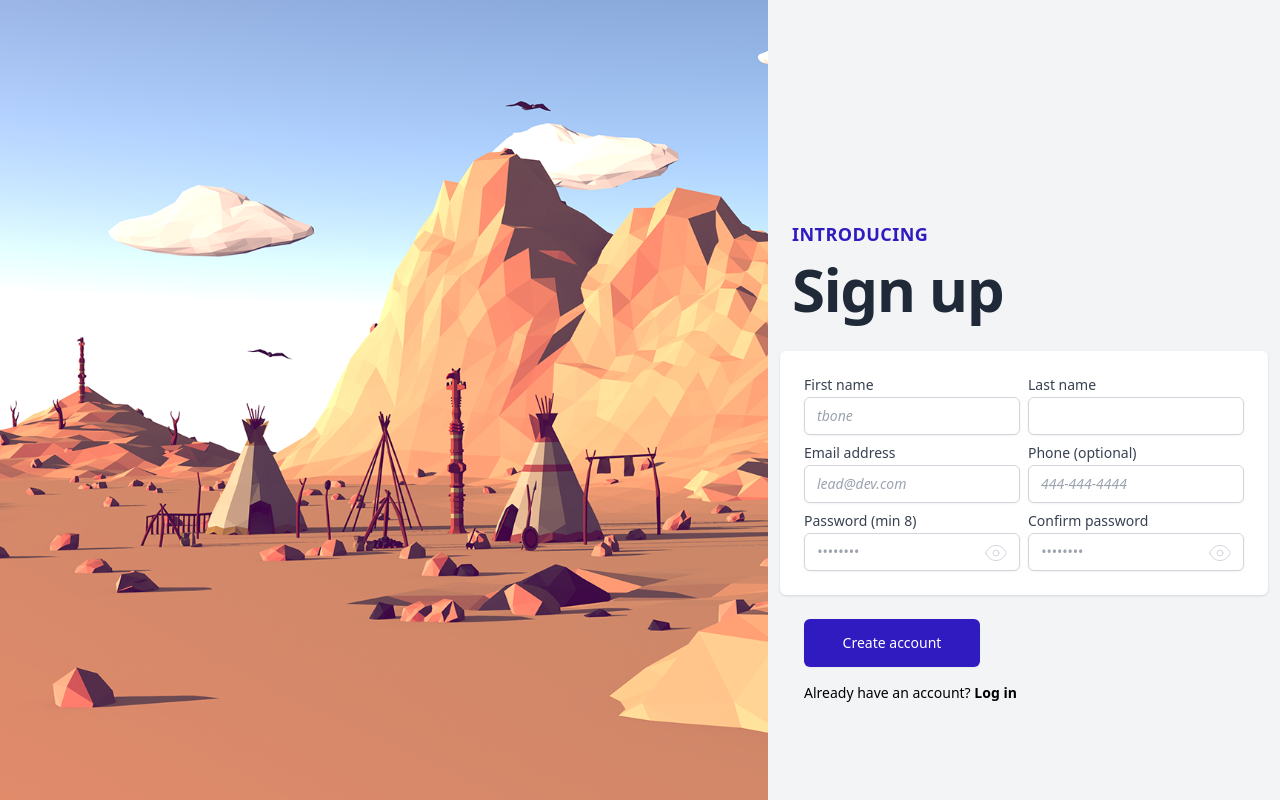
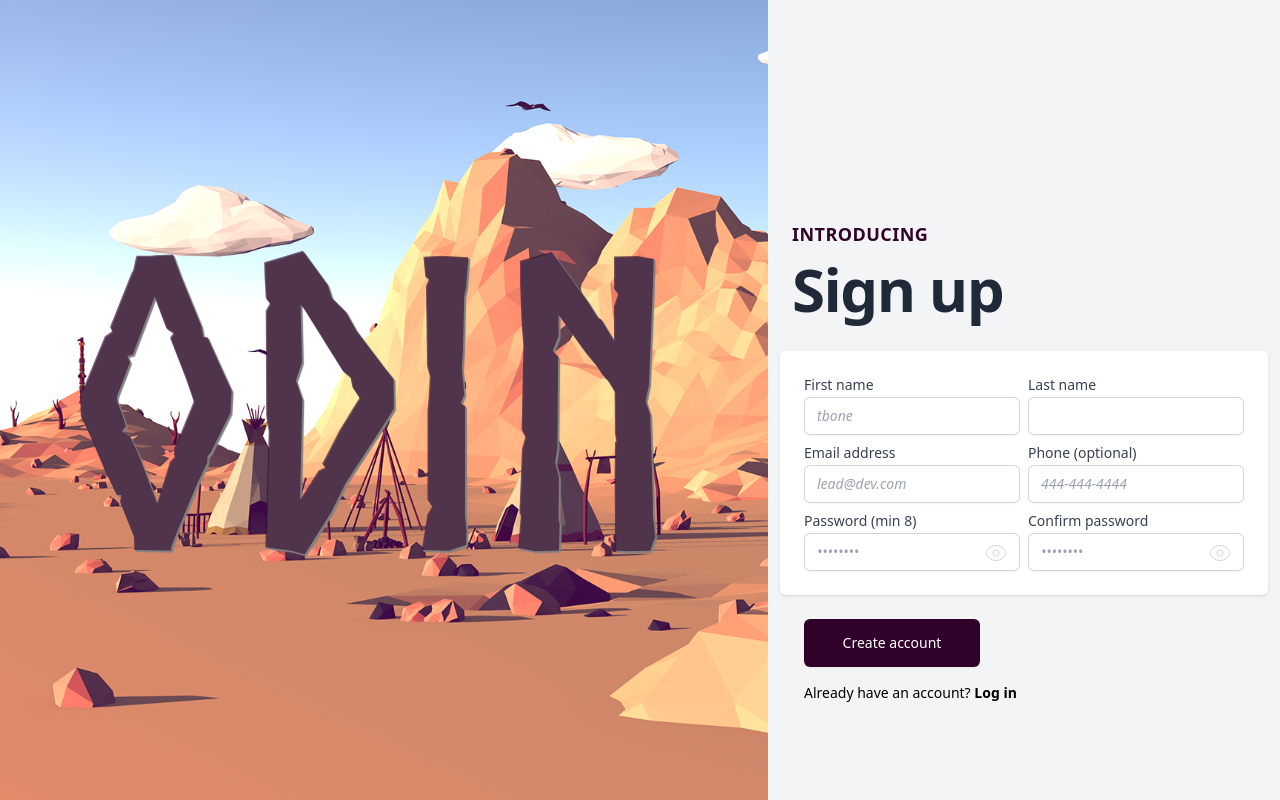
Before and after one commit to remotelyqueued/odin-signup, a website: page src/index.html in a window 1280 px wide. Drawn offline with nearby package versions, Linux system fonts and the light colour scheme; files that its build step writes are made by us from their sources; a web font is replaced by a local one.

Commit message:
Changed color scheme

```diff
--- a/src/index.html
+++ b/src/index.html
@@ -25,12 +25,12 @@
                     class="flex w-16 justify-center align-middle md:w-32 lg:w-72"
                     src="../images/odin-lined.svg"
                     alt="odin lined" /> -->
-                <!-- <h1
+                <h1
                     style="font-family: norse"
                     class="pl-10 text-[400px] text-[#30022a]/[0.6]"
                     contenteditable="true">
                     Odin
-                </h1> -->
+                </h1>
             </div>
         </section>
 
--- a/src/input.css
+++ b/src/input.css
@@ -16,7 +16,7 @@
     [type='email'],
     [type='password'],
     [type='tel'] {
-        @apply mt-0.5 block w-full rounded-md border-gray-300 text-sm text-gray-700 placeholder-gray-400 shadow-sm placeholder:italic invalid:border-pink-500 invalid:text-pink-500 focus:border-primary focus:outline-none focus:ring-1 focus:ring-primary invalid:focus:border-pink-500 invalid:focus:ring-pink-500;
+        @apply mt-0.5 block w-full rounded-md border-gray-300 text-sm text-gray-700 placeholder-gray-400 shadow-sm placeholder:italic invalid:border-warning invalid:text-warning focus:border-primary focus:outline-none focus:ring-1 focus:ring-primary invalid:focus:border-warning invalid:focus:ring-warning;
 
         @apply invalid:placeholder-shown:border-gray-300 invalid:placeholder-shown:text-gray-700 invalid:placeholder-shown:focus:border-primary
         invalid:placeholder-shown:focus:ring-primary;
@@ -29,4 +29,8 @@
     svg {
         @apply stroke-gray-300 stroke-1;
     }
+
+    h1 {
+        text-shadow: 1px 1px 1px grey, 2px 2px 1px grey;
+    }
 }
--- a/tailwind.config.js
+++ b/tailwind.config.js
@@ -10,9 +10,14 @@
                 sans: ['Inter var', ...defaultTheme.fontFamily.sans],
             },
             colors: {
-                primary: '#301bc1',
+                primary: '#30022a',
+                warning: '#ff0013'
             },
         },
     },
     plugins: [require('@tailwindcss/forms')],
 };
+
+// 30022a burgundy - red
+// 301bc1 blue purple
+// pink-500 - warning
```
